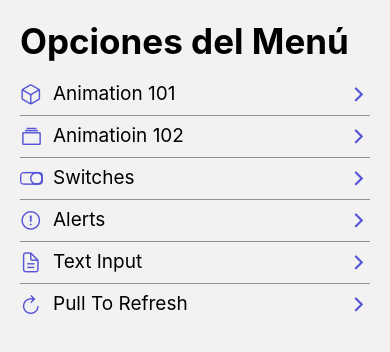
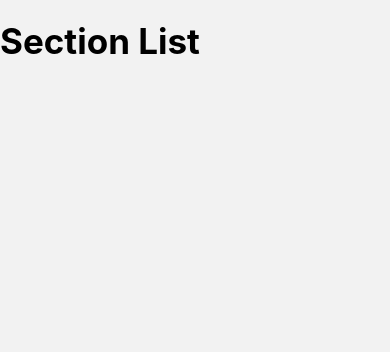
Before and after one commit to omarrendon/react-native-components, a React Native app: screen /SectionListScreen in a window 390 px wide. Shown: the top 352 px of the page. Built offline with nearby package versions, Linux system fonts and the light colour scheme.

Commit message:
CREATE: SectionListScreen screen and navigation

```diff
--- a/src/menuItems/index.ts
+++ b/src/menuItems/index.ts
@@ -31,4 +31,9 @@ export const menuItems: MenuItem[] = [
     icon: 'refresh-outline',
     component: 'PullToRefreshScreen',
   },
+  {
+    name: 'Section List',
+    icon: 'list-outline',
+    component: 'SectionListScreen',
+  },
 ];
--- a/src/navigation/MyStack.tsx
+++ b/src/navigation/MyStack.tsx
@@ -7,6 +7,7 @@ import {
   AlertScreen,
   TextInputScreen,
   PullToRefreshScreen,
+  SectionListScreen,
 } from '../screens/index';
 
 const Stack = createStackNavigator();
@@ -27,6 +28,7 @@ export const MyStack = () => {
         name="PullToRefreshScreen"
         component={PullToRefreshScreen}
       />
+      <Stack.Screen name="SectionListScreen" component={SectionListScreen} />
     </Stack.Navigator>
   );
 };
--- /dev/null
+++ b/src/screens/SectionListScreen.tsx
@@ -0,0 +1,11 @@
+import React from 'react';
+import {View} from 'react-native';
+import {HeaderTitle} from '../components/HeaderTitle';
+
+export const SectionListScreen = () => {
+  return (
+    <View>
+      <HeaderTitle title="Section List" />
+    </View>
+  );
+};
--- a/src/screens/index.tsx
+++ b/src/screens/index.tsx
@@ -5,3 +5,4 @@ export {SwichScreen} from './SwichScreen';
 export {AlertScreen} from './AlertScreen';
 export {TextInputScreen} from './TextInputScreen';
 export {PullToRefreshScreen} from './PullToRefreshScreen';
+export {SectionListScreen} from './SectionListScreen';
```
